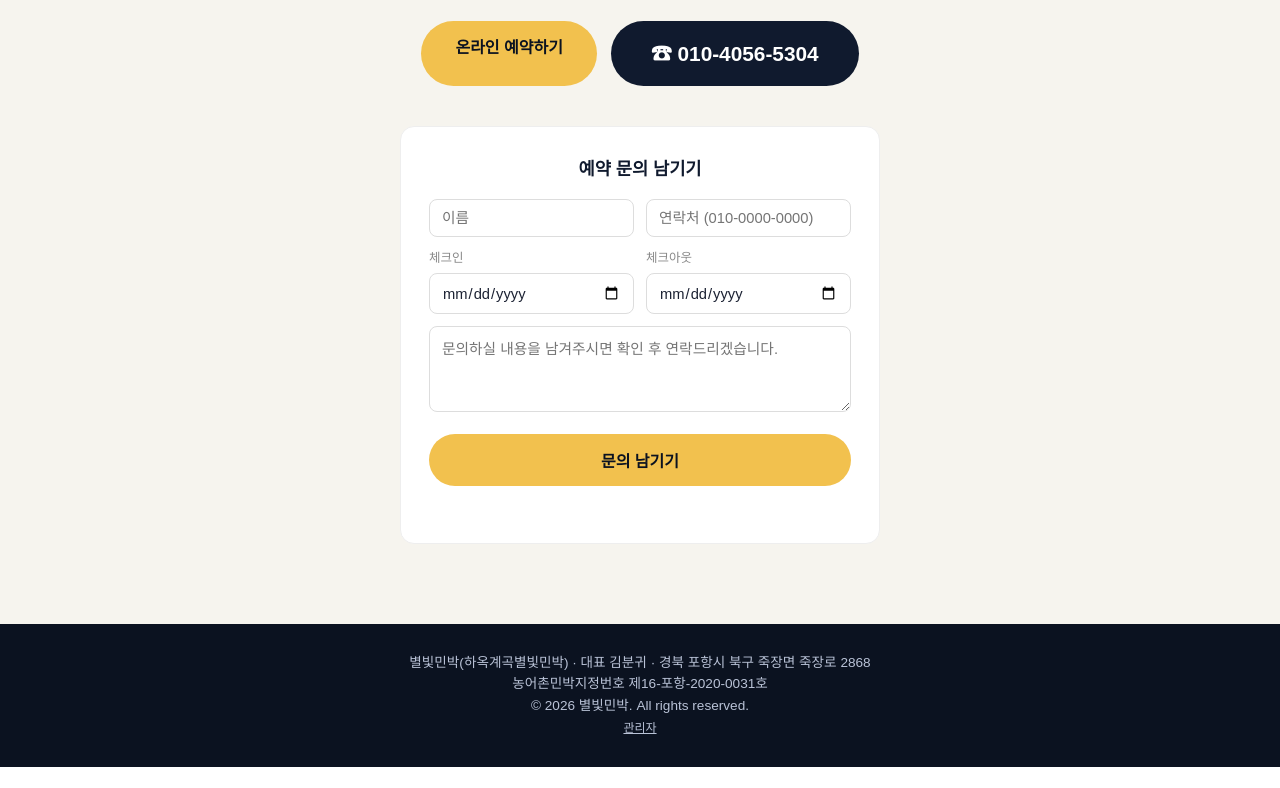
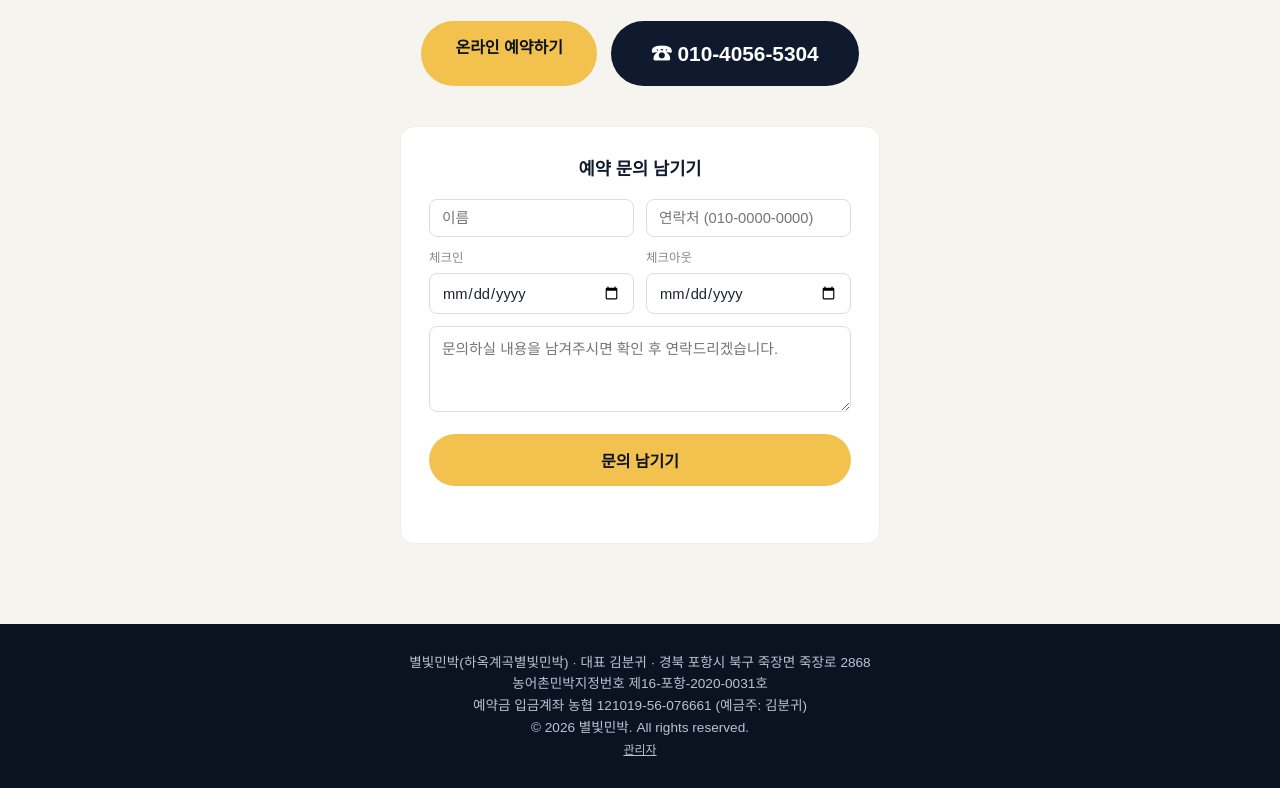
Before and after one commit to musom123-jpg/byeolbit-minbak, a website: page index.html in a window 1280 px wide. Shown: the part 4549-5337 px from the top of the page. Before the commit the page ends 5316 px from the top, so only its background shows below. Drawn offline with nearby package versions, Linux system fonts and the light colour scheme; no server answers.

Commit message:
Add bank account info to homepage footer

```diff
--- a/index.html
+++ b/index.html
@@ -227,6 +227,7 @@
 <footer class="footer">
   <p>별빛민박(하옥계곡별빛민박) · 대표 김분귀 · 경북 포항시 북구 죽장면 죽장로 2868</p>
   <p>농어촌민박지정번호 제16-포항-2020-0031호</p>
+  <p>예약금 입금계좌 농협 121019-56-076661 (예금주: 김분귀)</p>
   <p>&copy; 2026 별빛민박. All rights reserved.</p>
   <p><a class="admin-link" href="/booking/admin/">관리자</a></p>
 </footer>
```
